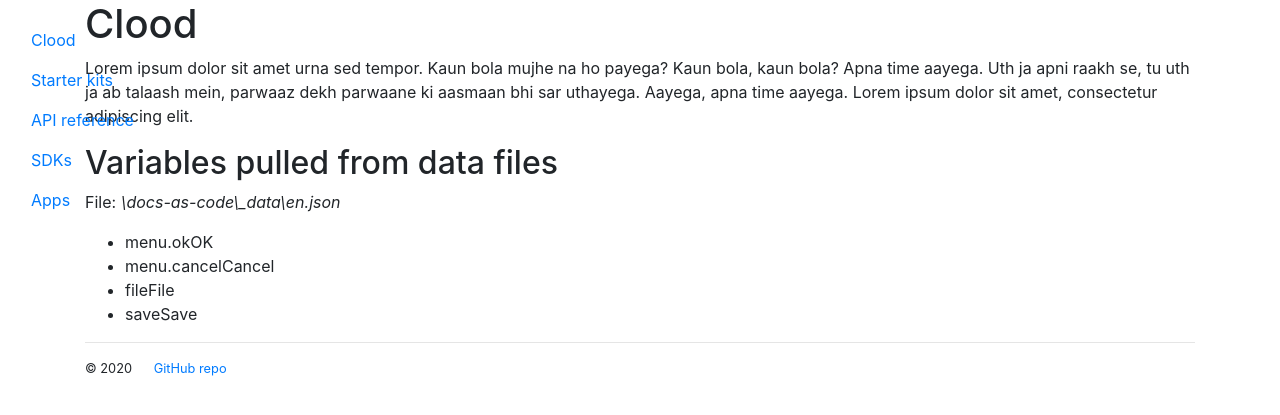
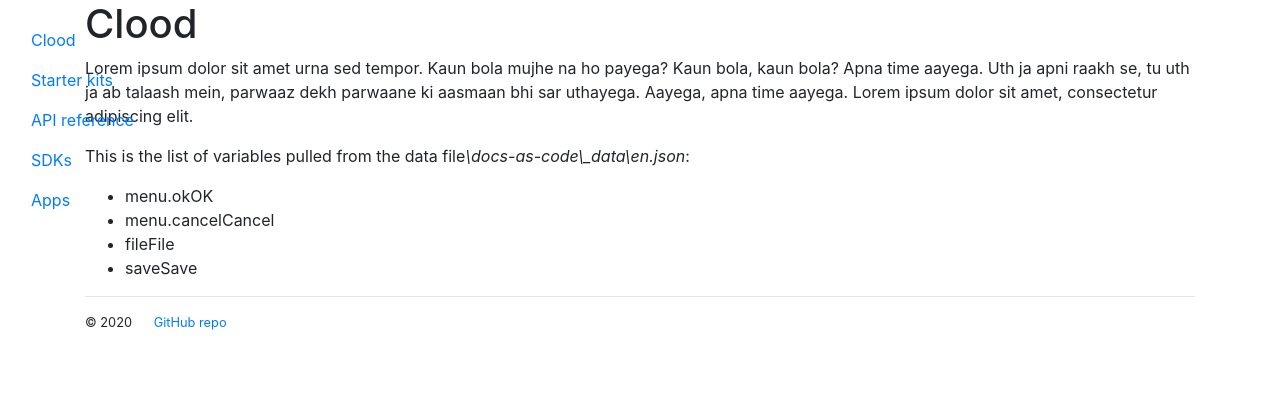
Before and after one commit to AninditaBasu/docs-as-code, a Jekyll site: the page built from index.html, in a window 1280 px wide. Shown: the top 415 px of the page. Built offline with Jekyll 4.4.1, drawn with Linux system fonts in a browser that asks for light colours.

Commit message:
Update index.html

```diff
--- a/index.html
+++ b/index.html
@@ -4,8 +4,7 @@ title: Clood
 ---
 <h1>{{ page.title}}</h1>
 <p>Lorem ipsum dolor sit amet urna sed tempor. Kaun bola mujhe na ho payega? Kaun bola, kaun bola? Apna time aayega. Uth ja apni raakh se, tu uth ja ab talaash mein, parwaaz dekh parwaane ki aasmaan bhi sar uthayega. Aayega, apna time aayega. Lorem ipsum dolor sit amet, consectetur adipiscing elit.</p>
-<h2>Variables pulled from data files</h2>
-<p>File: <i>\docs-as-code\_data\en.json</i></p>
+<p>This is the list of variables pulled from the data file<i>\docs-as-code\_data\en.json</i>:</p>
 <ul>
 {% for entry in site.data.en %}
   <li>{{ entry }}</li>
```
